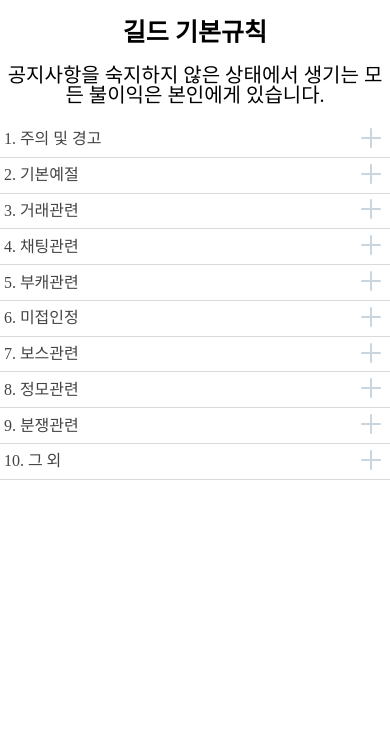
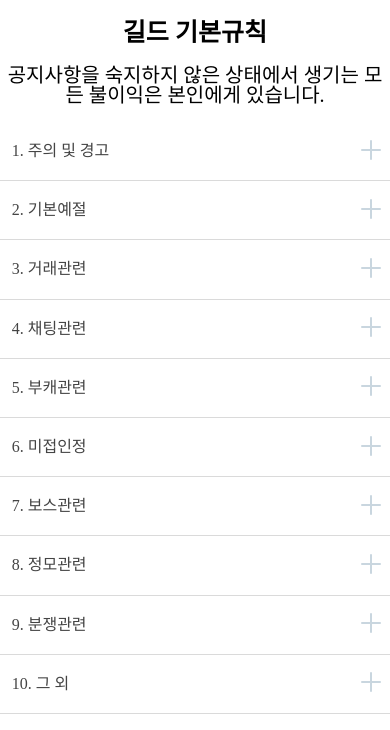
Before and after one commit to SaecomDev/saecom, a plain HTML site: page index.html in a window 390 px wide. Drawn offline with nearby package versions, Linux system fonts and the light colour scheme.

Commit message:
Update index.html

```diff
--- a/index.html
+++ b/index.html
@@ -165,5 +165,6 @@
 	@media screen and (max-width: 600px) {
 		div.tabs{flex-direction: column;}
 		div.tabs div{width: 100%;}
+		.accordian-item{padding-top: 4%; padding-bottom: 4%; padding-left: 3%;}
 	}
 </style>
```
